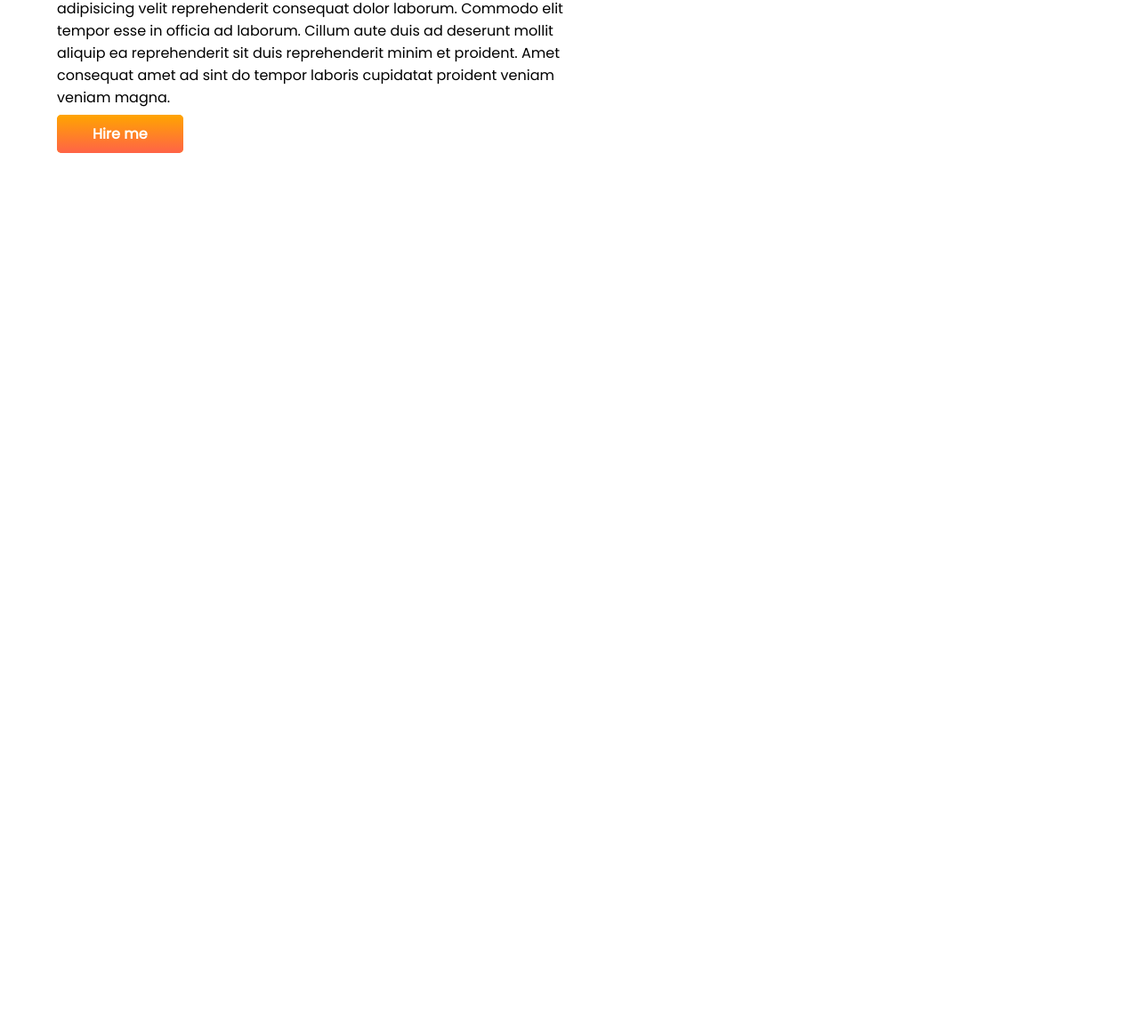
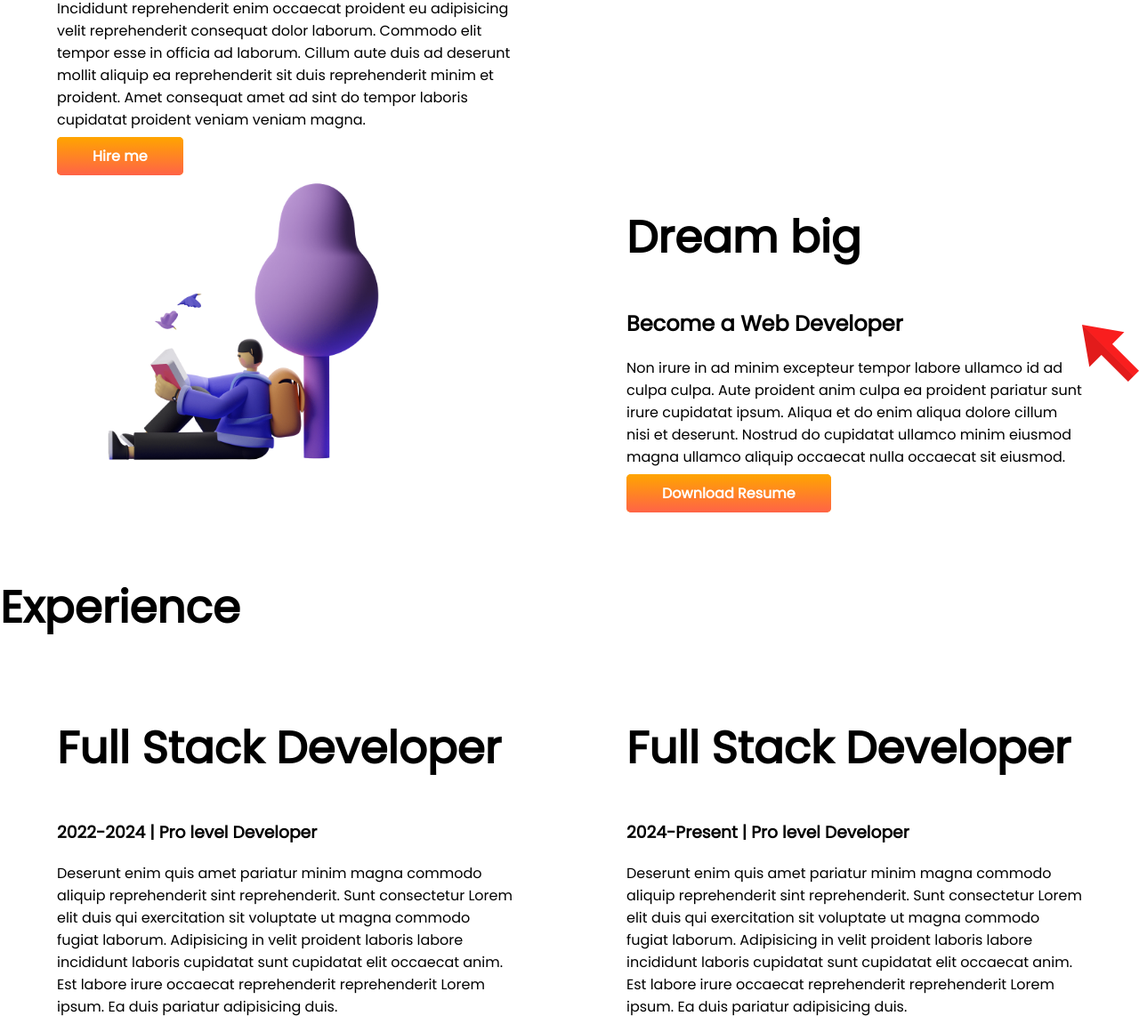
Before and after one commit to Hasib98/PROGRAMMING-HERO, a plain HTML site: page MILESTONE-1/projects/project-pratise/index.html in a window 1280 px wide. Shown: the part 500-1660 px from the top of the page at 89% size. Before the commit the page ends 800 px from the top, so only its background shows below. Drawn offline with Linux system fonts and the light colour scheme.

Commit message:
Second Commit

```diff
--- a/MILESTONE-1/projects/project-pratise/css/style.css
+++ b/MILESTONE-1/projects/project-pratise/css/style.css
@@ -4,20 +4,21 @@ body{
 }
 h1{
     font-size: 50px;
-
 }
 
 .orange-color{
     color: orange;
 }
 
-section{
+.flexible_container{
     display: flex;
+
 }
 
 .half-width{
     width: 50%;
     padding-left: 5%;
+    padding-right: 5%;
 }
 
 
@@ -36,7 +37,15 @@ section{
     background-image: linear-gradient(orange, tomato);
 }
 .top-banner{
-    background-image: url(../images/illustrator-2.png);
+    background-image: url(../images/arrow.png);
     background-repeat: no-repeat;
+    background-size: 5% ;
+}
+
+.dream-big{
+    background-image: url(../images/arrow.png);
+    background-repeat: no-repeat;
+    background-size: 5% ;
+    background-position: right;
 
 }
--- a/MILESTONE-1/projects/project-pratise/index.html
+++ b/MILESTONE-1/projects/project-pratise/index.html
@@ -12,7 +12,7 @@
 
 </head>
 <body>
-    <section class="top-banner">
+    <section class="top-banner flexible_container">
         <div class="half-width">
             <h1>Welcome To</h1>
             <h1><span class="orange-color">S M Hasib</span> World!</h1>
@@ -28,6 +28,44 @@
         </div>
     </section>
 
+    <section class="dream-big flexible_container">
+        <div class="half-width">
+            <img src="images/illustrator-3.png" alt="">
+        </div>
+        <div class="half-width">
+            <h1> Dream big</h1>
+            <h2> Become a Web Developer</h2>
+            <p>
+                Non irure in ad minim excepteur tempor labore ullamco id ad culpa culpa. Aute proident anim culpa ea proident pariatur sunt irure cupidatat ipsum. Aliqua et do enim aliqua dolore cillum nisi et deserunt. Nostrud do cupidatat ullamco minim eiusmod magna ullamco aliquip occaecat nulla occaecat sit eiusmod.
+            </p>
+
+            <a class="link-button" target="_blank" href="http://smhasib.com">Download Resume</a>
+        </div>
+    </section>
+
+
+    <section class="experience-area ">
+        <h1> Experience </h1>
+        <div class="flexible_container">
+            <div class="half-width">
+                <h1> Full Stack Developer </h1>
+                <h3> 2022-2024 | Pro level Developer</h3>
+                <p>
+                    Deserunt enim quis amet pariatur minim magna commodo aliquip reprehenderit sint reprehenderit. Sunt consectetur Lorem elit duis qui exercitation sit voluptate ut magna commodo fugiat laborum. Adipisicing in velit proident laboris labore incididunt laboris cupidatat sunt cupidatat elit occaecat anim. Est labore irure occaecat reprehenderit reprehenderit Lorem ipsum. Ea duis pariatur adipisicing duis.
+                </p>
+            </div>
+
+            <div class="half-width ">
+                <h1> Full Stack Developer </h1>
+                <h3> 2024-Present | Pro level Developer</h3>
+                <p>
+                    Deserunt enim quis amet pariatur minim magna commodo aliquip reprehenderit sint reprehenderit. Sunt consectetur Lorem elit duis qui exercitation sit voluptate ut magna commodo fugiat laborum. Adipisicing in velit proident laboris labore incididunt laboris cupidatat sunt cupidatat elit occaecat anim. Est labore irure occaecat reprehenderit reprehenderit Lorem ipsum. Ea duis pariatur adipisicing duis.
+                </p>
+            </div>
+        </div>
+
+    </section>
+
 
 </body>
 </html>
```
Also changed, not shown: MILESTONE-1/projects/project-pratise/images/arrow.png (added).
